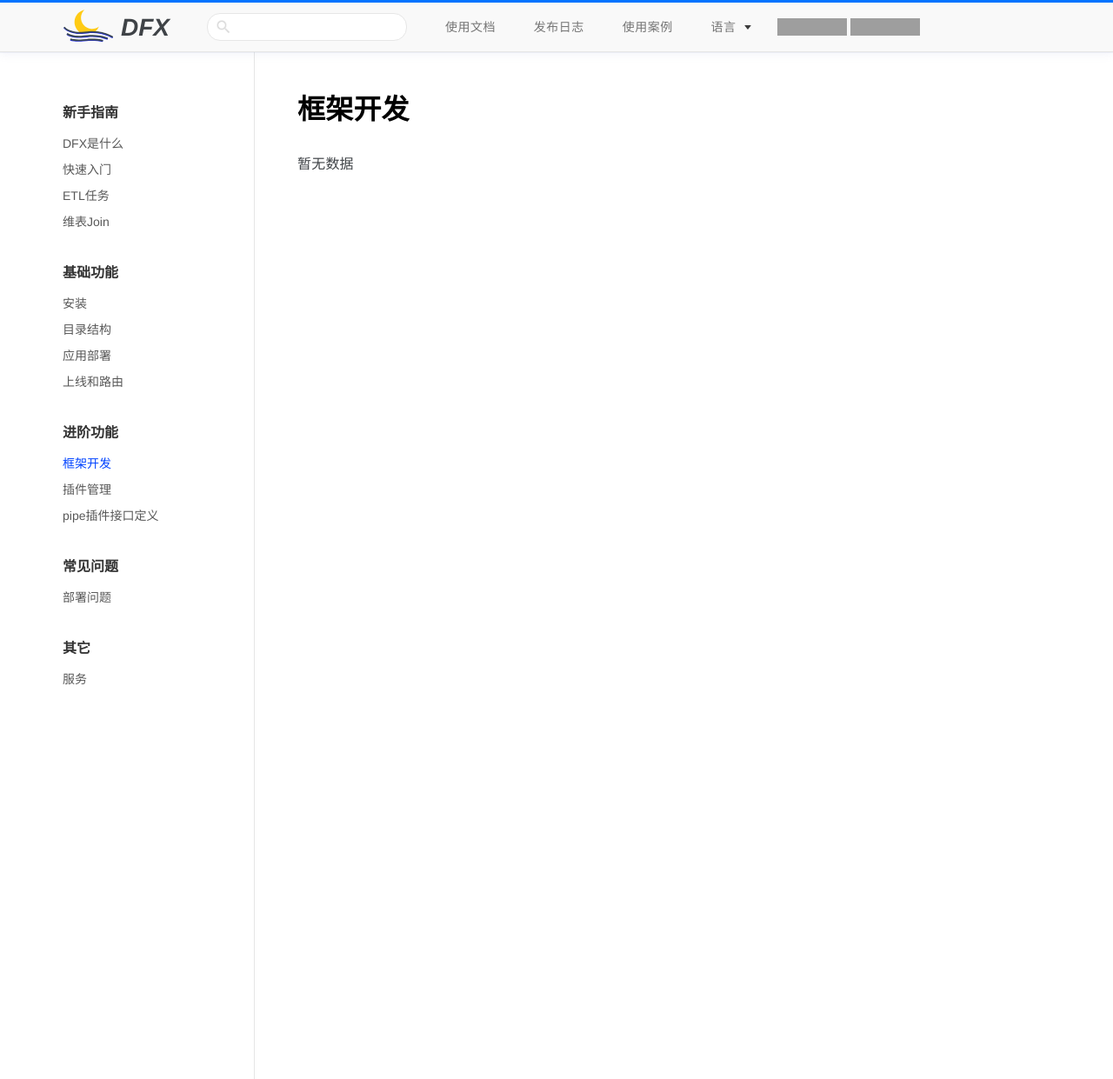
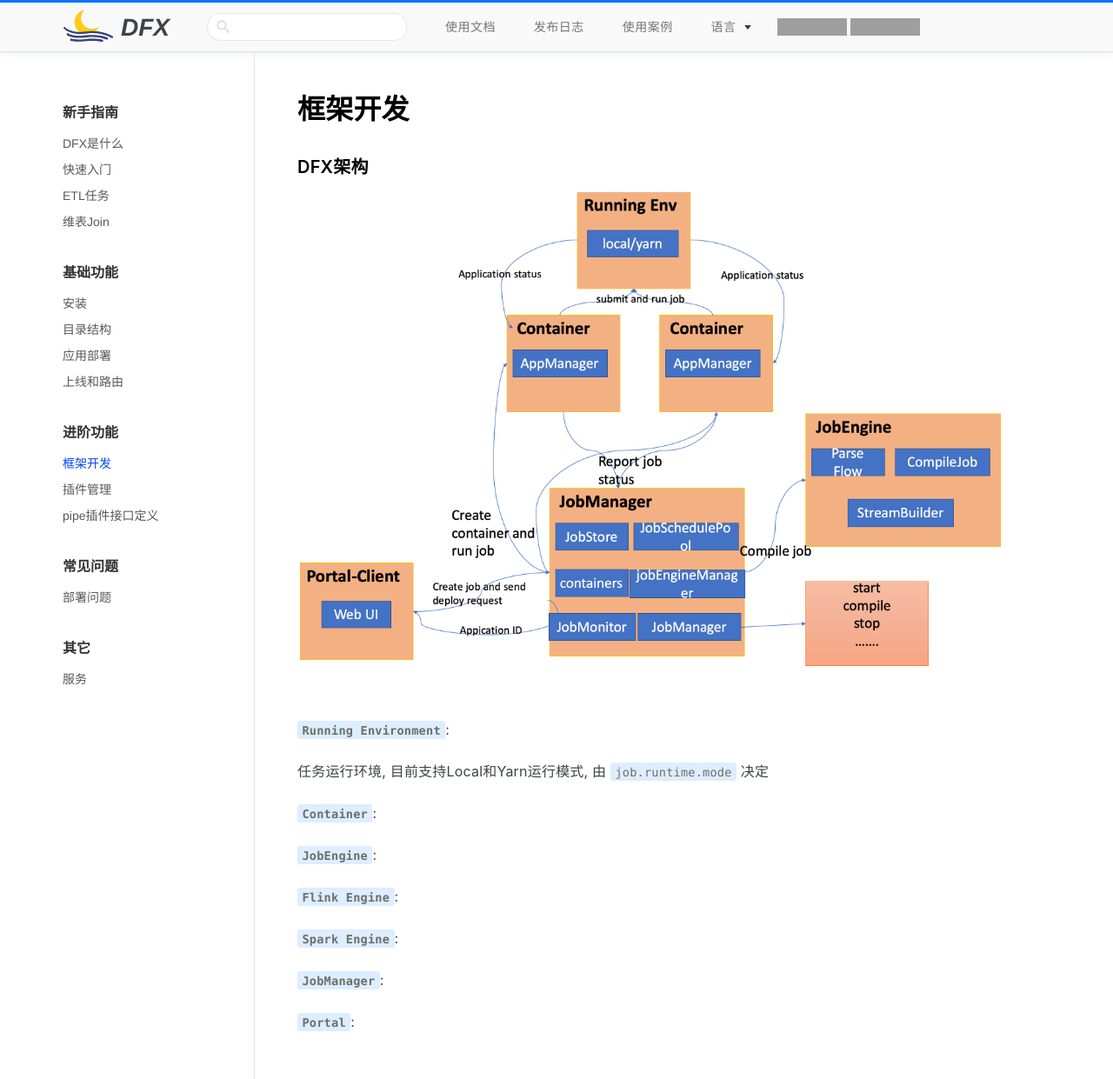
Before and after one commit to eklowlabs/eklowlabs.github.io, a Jekyll site: the page open_flow/bigdata/dfx/core_pages/language/zh-cn/docs/advanced/framework.html, which Jekyll copies as it is, in a window 1280 px wide and 1241 px high. Shown: the whole window at 87% size. Built offline with Jekyll 4.4.1, drawn with Linux system fonts in a browser that asks for light colours; grey boxes are pictures that could not be loaded.

Commit message:
Success Build EklowLabs Home

```diff
--- a/open_flow/bigdata/dfx/core_pages/language/zh-cn/docs/advanced/framework.html
+++ b/open_flow/bigdata/dfx/core_pages/language/zh-cn/docs/advanced/framework.html
@@ -58,7 +58,19 @@
     <div class="page-main">
         <article class="markdown-body">
             <h1>框架开发</h1>
-            <p>暂无数据</p>
+            <h3 id="DFX架构"><a class="markdown-anchor" href="#DFX架构">#</a> DFX架构</h3>
+            <img src="/open_flow/bigdata/dfx/assets/images/dfx/dfx-architecture.png" style="width: 100%;">
+            <p><strong><code>Running Environment</code></strong>:</p>
+            <p>任务运行环境, 目前支持Local和Yarn运行模式, 由 <code>job.runtime.mode</code> 决定</p>
+            <p><strong><code>Container</code></strong>:</p>
+            <p><strong><code>JobEngine</code></strong>:</p>
+            <p><strong><code>Flink Engine</code></strong>:</p>
+            <p><strong><code>Spark Engine</code></strong>:</p>
+            <p><strong><code>JobManager</code></strong>:</p>
+            <p><strong><code>Portal</code></strong>:</p>
+
+
+
         </article>
         <aside id="mobileAside" class="toc">
             <div class="mobile-menu">
```
